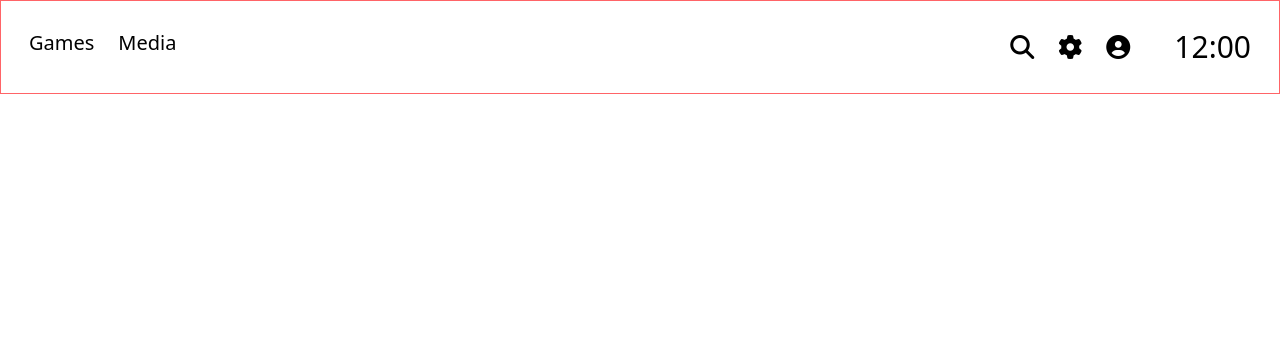
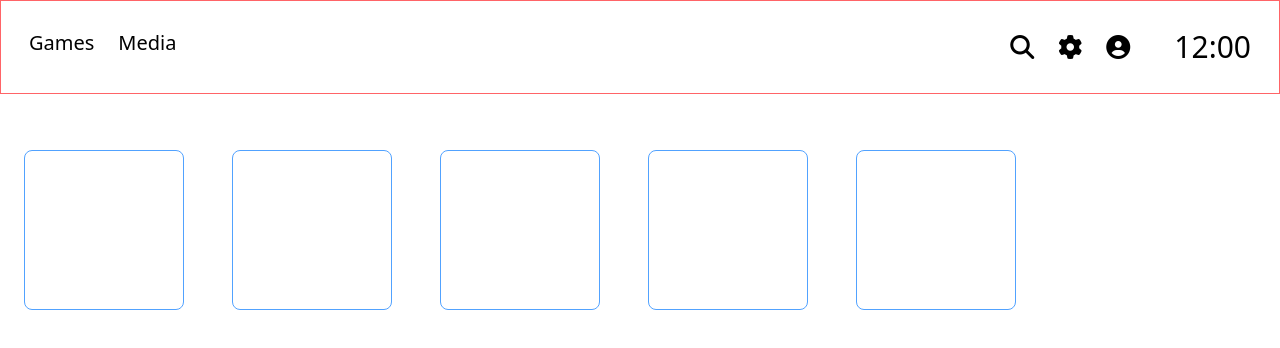
Before and after one commit to danxguerrero/PS5-UI-React, a React (Vite) app: page / in a window 1280 px wide. Shown: the top 348 px of the page. Built offline with nearby package versions, Linux system fonts and the light colour scheme.

Commit message:
Create the GameTile and GameTileRow components

```diff
--- a/src/App.jsx
+++ b/src/App.jsx
@@ -4,6 +4,7 @@ import viteLogo from '/vite.svg'
 import './App.css'
 
 import Navbar from './Navbar';
+import GameTileRow from './GameTileRow';
 
 function App() {
   const [count, setCount] = useState(0)
@@ -11,6 +12,7 @@ function App() {
   return (
     <>
       <Navbar />
+      <GameTileRow />
     </>
   )
 }
--- /dev/null
+++ b/src/GameTile.jsx
@@ -0,0 +1,5 @@
+const GameTile = () => {
+    return <div className="border border-blue-400 h-40 w-40 m-6 rounded-lg"></div>
+}
+
+export default GameTile;
--- /dev/null
+++ b/src/GameTileRow.jsx
@@ -0,0 +1,11 @@
+import GameTile from "./GameTile";
+
+const GameTileRow = () => {
+    return <div className=" w-full flex mt-8">
+        {[...Array(5)].map((_, i) => (
+            <GameTile key={i}/>
+        ))}
+    </div>
+}
+
+export default GameTileRow;
```
Also changed, not shown: src/Navbar.jsx (+7 -7 lines).
